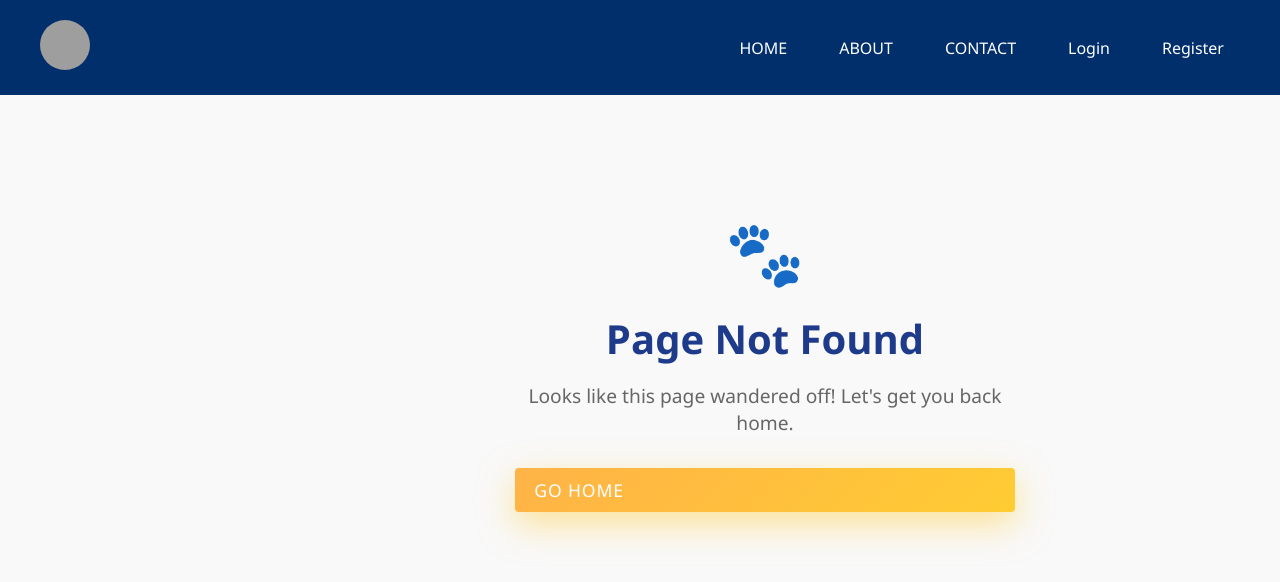
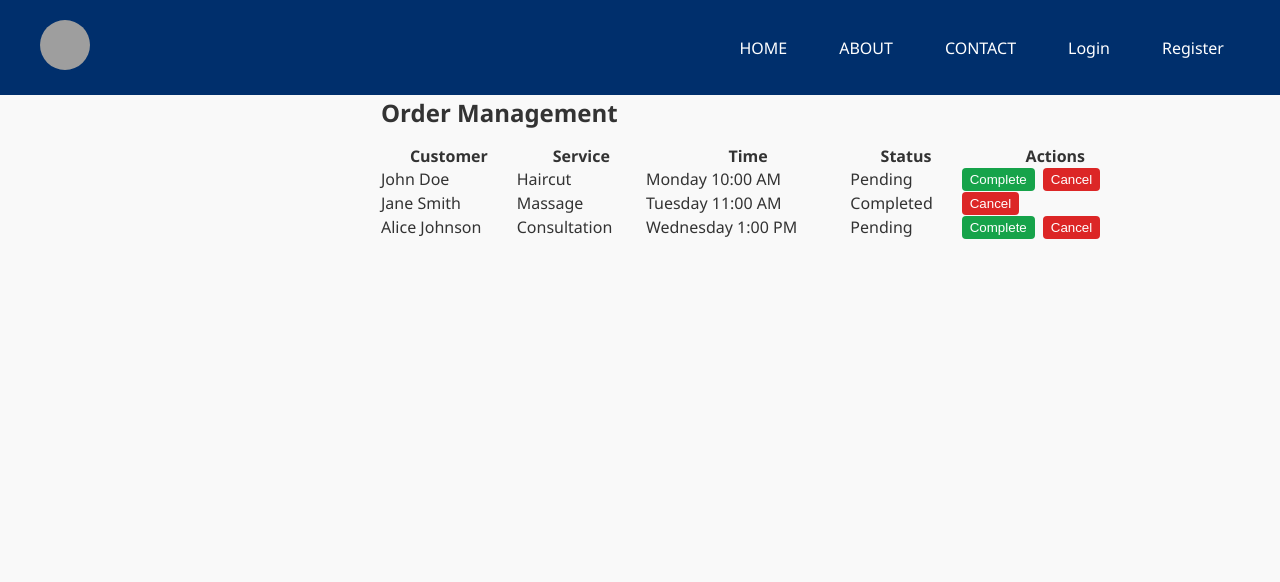
Before and after one commit to buyengo-rr/Vetty, a React (Vite) app in the folder client/: page /admin/Order in a window 1280 px wide. Before the commit this address had no page. Shown: the top 582 px of the page. Built offline with nearby package versions, Linux system fonts and the light colour scheme; grey boxes are pictures that could not be loaded.

Commit message:
OrderManagment

```diff
--- a/client/src/App.jsx
+++ b/client/src/App.jsx
@@ -20,8 +20,9 @@ import Products from './pages/Products';
 import Services from './pages/Services';
 import './App.css';
 import UserProfile from "./components/user/Profile";
-import UsersList from "./components/admin/UsersList";
-import AdminProfile from "./components/admin/AdminProfile";
+// import UsersList from "./components/admin/UsersList";
+// import AdminProfile from "./components/admin/AdminProfile";
+import OrderManagement from "./components/admin/OrderManagement";
 
 function App() {
   const location = useLocation();
@@ -74,6 +75,7 @@ function App() {
             <Route path="/register" element={<Register />} />
             <Route path="/login" element={<Login />} />
             <Route path="/admin/dashboard" element={<AdminDashboard />} />
+             <Route path="/admin/Order" element={<OrderManagement />} />
             <Route path="/user/dashboard" element={<UserDashboard />} />
             <Route path="/user/products" element={<Products />} />
             <Route path="/user/services" element={<Services />} />
--- a/client/src/components/admin/OrderManagement.jsx
+++ b/client/src/components/admin/OrderManagement.jsx
@@ -0,0 +1,126 @@
+import React, { useState, useEffect } from "react";
+
+
+const dummyOrders = [
+  {
+    id: 1,
+    customer: "John Doe",
+    service: "Haircut",
+    time: "Monday 10:00 AM",
+    status: "Pending",
+  },
+  {
+    id: 2,
+    customer: "Jane Smith",
+    service: "Massage",
+    time: "Tuesday 11:00 AM",
+    status: "Completed",
+  },
+  {
+    id: 3,
+    customer: "Alice Johnson",
+    service: "Consultation",
+    time: "Wednesday 1:00 PM",
+    status: "Pending",
+  },
+];
+
+export default function OrderManagement() {
+  const [orders, setOrders] = useState([]);
+
+  useEffect(() => {
+
+    setOrders(dummyOrders);
+  }, []);
+
+  const handleComplete = (id) => {
+    setOrders((prev) =>
+      prev.map((order) =>
+        order.id === id ? { ...order, status: "Completed" } : order
+      )
+    );
+  };
+
+  const handleCancel = (id) => {
+    setOrders((prev) => prev.filter((order) => order.id !== id));
+  };
+
+  return (
+    <div style={containerStyle}>
+      <h2 style={titleStyle}>Order Management</h2>
+
+      <table style={tableStyle}>
+        <thead>
+          <tr>
+            <th>Customer</th>
+            <th>Service</th>
+            <th>Time</th>
+            <th>Status</th>
+            <th>Actions</th>
+          </tr>
+        </thead>
+        <tbody>
+          {orders.map((order) => (
+            <tr key={order.id}>
+              <td>{order.customer}</td>
+              <td>{order.service}</td>
+              <td>{order.time}</td>
+              <td>{order.status}</td>
+              <td>
+                {order.status !== "Completed" && (
+                  <button
+                    style={buttonComplete}
+                    onClick={() => handleComplete(order.id)}
+                  >
+                    Complete
+                  </button>
+                )}
+                <button
+                  style={buttonCancel}
+                  onClick={() => handleCancel(order.id)}
+                >
+                  Cancel
+                </button>
+              </td>
+            </tr>
+          ))}
+        </tbody>
+      </table>
+    </div>
+  );
+}
+
+const containerStyle = {
+  padding: "1rem",
+  maxWidth: "800px",
+  margin: "auto",
+};
+
+const titleStyle = {
+  fontSize: "1.5rem",
+  marginBottom: "1rem",
+};
+
+const tableStyle = {
+  width: "100%",
+  borderCollapse: "collapse",
+};
+
+const buttonComplete = {
+  backgroundColor: "#16a34a",
+  color: "#fff",
+  border: "none",
+  padding: "0.25rem 0.5rem",
+  borderRadius: "4px",
+  cursor: "pointer",
+  marginRight: "0.5rem",
+};
+
+const buttonCancel = {
+  backgroundColor: "#dc2626",
+  color: "#fff",
+  border: "none",
+  padding: "0.25rem 0.5rem",
+  borderRadius: "4px",
+  cursor: "pointer",
+};
```
